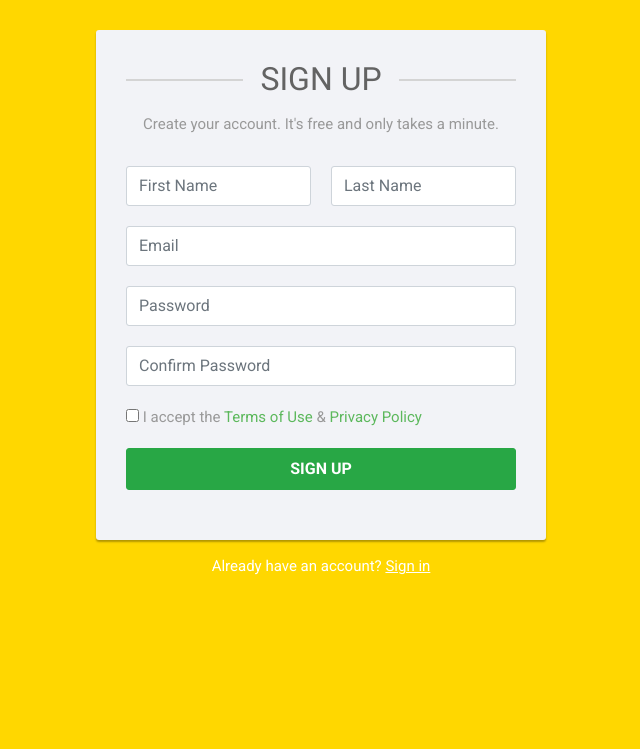
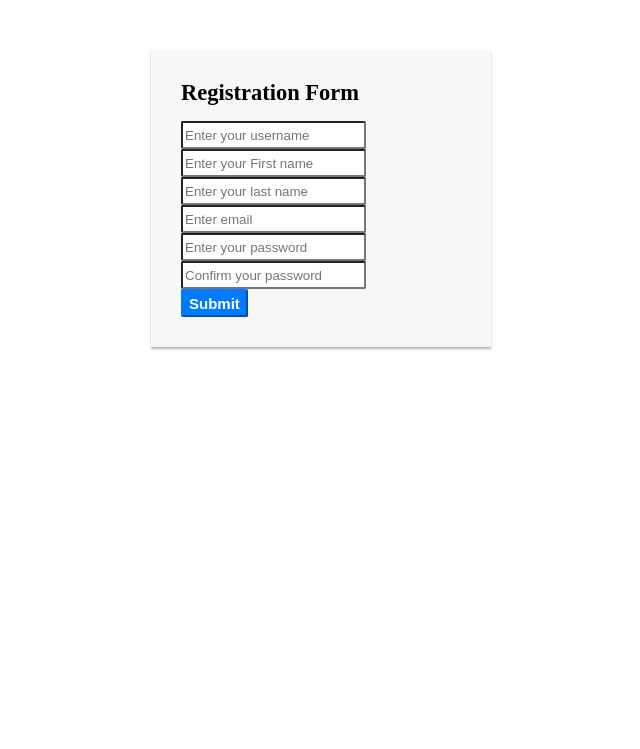
Before and after one commit to Aswin187/Static-Web, a Django app: page /signup/signup in a window 1280 px wide. Shown: the top 749 px of the page, without its empty margins (319-959 px from the left). Run offline with Django 3.2, Linux system fonts and the light colour scheme; some libraries are stand-ins or nearby versions.

Commit message:
first commit

```diff
--- a/project/signup/views.py
+++ b/project/signup/views.py
@@ -2,56 +2,49 @@ from django.contrib import messages, auth
 from django.contrib.auth.models import User
 from django.shortcuts import render, redirect
 
-# Create your views here.
-import signup
-
 
 def login(request):
     if request.method == 'POST':
-        first_name = request.POST["first_name"]
-        password = request.POST["password"]
-        user = auth.authenticate(first_name=first_name, password=password)
-
+        username = request.POST['username']
+        password = request.POST['password']
+        user = auth.authenticate(username=username, password=password)
         if user is not None:
             auth.login(request, user)
-            return  redirect('/')
-
+            return redirect('/')
         else:
-            messages.info(request, "Invalid Login")
-            return  redirect('login')
+            messages.info(request, "Invalid user")
+            return redirect('signup')
     return render(request, "login.html")
 
 
 def signup(request):
     if request.method == 'POST':
-        First_name = request.POST['First_name']
-        Last_name = request.POST['Last_name']
+        username = request.POST['username']
+        firstname = request.POST['first_name']
+        lastname = request.POST['last_name']
         email = request.POST['email']
-        Password = request.POST['Password']
-        Confirm_Password = request.POST['Confirm_Password']
-        if Password == Confirm_Password:
-            if User.objects.filter(first_name=First_name).exists():
-                messages.info(request, "First_name Existed")
-                return  redirect('signup')
+        password = request.POST['password']
+        cpassword = request.POST['password1']
+        if password == cpassword:
+            if User.objects.filter(username=username).exists():
+                messages.info(request, "username already taken")
+                return redirect('register')
             elif User.objects.filter(email=email).exists():
-                messages.info(request, "email Existed")
-                return  redirect('signup')
+                messages.info(request, 'email already taken')
+                return redirect('signup')
+
             else:
-                user = User.objects.create_user(username=First_name, first_name=First_name, last_name=Last_name,
-                                                email=email)
-
+                user = User.objects.create_user(username=username, password=password, email=email, first_name=firstname,
+                                                last_name=lastname)
                 user.save();
-                print("User Created")
-
-                return  redirect('login')
-
+                return redirect('login')
         else:
-            messages.info(request, "Password Incorrect")
+            messages.info(request, "passwords are not matching")
             return redirect('signup')
-        return  redirect('/')
+        return redirect('/')
     return render(request, "register.html")
 
 
 def logout(request):
     auth.logout(request)
-    return  redirect('/')
+    return redirect('/')
--- a/project/templates/register.html
+++ b/project/templates/register.html
@@ -1,138 +1,56 @@
-<!DOCTYPE html>
-<html lang="en">
+<html>
 <head>
-<meta charset="utf-8">
-<meta name="viewport" content="width=device-width, initial-scale=1, shrink-to-fit=no">
-<link rel="stylesheet" href="https://fonts.googleapis.com/css?family=Roboto:400,700">
-<title>Bootstrap Simple Registration Form</title>
-<link rel="stylesheet" href="https://stackpath.bootstrapcdn.com/bootstrap/4.5.0/css/bootstrap.min.css">
-<link rel="stylesheet" href="https://maxcdn.bootstrapcdn.com/font-awesome/4.7.0/css/font-awesome.min.css">
-<script src="https://code.jquery.com/jquery-3.5.1.min.js"></script>
-<script src="https://cdn.jsdelivr.net/npm/popper.js@1.16.0/dist/umd/popper.min.js"></script>
-<script src="https://stackpath.bootstrapcdn.com/bootstrap/4.5.0/js/bootstrap.min.js"></script>
+    <title>Registration</title>
     <style>
-body {
-	color: #fff;
-	background:gold;
-	font-family: 'Roboto', sans-serif;
-}
-.form-control {
-	height: 40px;
-	box-shadow: none;
-	color: #969fa4;
-}
-.form-control:focus {
-	border-color: #5cb85c;
-}
-.form-control, .btn {
-	border-radius: 3px;
-}
-.signup-form {
-	width: 450px;
-	margin: 0 auto;
-	padding: 30px 0;
+    .login-form {
+    width: 340px;
+    margin: 50px auto;
   	font-size: 15px;
 }
-.signup-form h2 {
-	color: #636363;
-	margin: 0 0 15px;
-	position: relative;
-	text-align: center;
-}
-.signup-form h2:before, .signup-form h2:after {
-	content: "";
-	height: 2px;
-	width: 30%;
-	background: #d4d4d4;
-	position: absolute;
-	top: 50%;
-	z-index: 2;
-}
-.signup-form h2:before {
-	left: 0;
-}
-.signup-form h2:after {
-	right: 0;
-}
-.signup-form .hint-text {
-	color: #999;
-	margin-bottom: 30px;
-	text-align: center;
-}
-.signup-form form {
-	color: #999;
-	border-radius: 3px;
+.login-form form {
     margin-bottom: 15px;
-	background: #f2f3f7;
+    background: #f7f7f7;
     box-shadow: 0px 2px 2px rgba(0, 0, 0, 0.3);
     padding: 30px;
 }
-.signup-form .form-group {
-	margin-bottom: 20px;
+.login-form h2 {
+    margin: 0 0 15px;
 }
-.signup-form input[type="checkbox"] {
-	margin-top: 3px;
-}
-.signup-form .btn {
-	font-size: 16px;
-	font-weight: bold;
-	min-width: 140px;
-	outline: none !important;
-}
-.signup-form .row div:first-child {
-	padding-right: 10px;
-}
-.signup-form .row div:last-child {
-	padding-left: 10px;
-}
-.signup-form a {
-	color: #fff;
-	text-decoration: underline;
-}
-.signup-form a:hover {
-	text-decoration: none;
-}
-.signup-form form a {
-	color: #5cb85c;
-	text-decoration: none;
-}
-.signup-form form a:hover {
-	text-decoration: underline;
+.form-control{
+    min-height: 28px;
+    border-radius: 2px;
 }
     </style>
 </head>
 <body>
-<div class="signup-form">
+<div class="login-form">
 <form action="signup" method="post">
     {% csrf_token %}
-		<h2>SIGN UP</h2>
-		<p class="hint-text">Create your account. It's free and only takes a minute.</p>
+    <h2 class="text-center">Registration Form</h2>
     <div class="form-group">
-			<div class="row">
-				<div class="col"><input type="text" class="form-control" name="First_name" placeholder="First Name" required="required"></div>
-				<div class="col"><input type="text" class="form-control" name="Last_name" placeholder="Last Name" required="required"></div>
-			</div>
+    <input type="text" name="username" class="form-control" placeholder="Enter your username" required="required"><BR>
     </div>
     <div class="form-group">
-        	<input type="email" class="form-control" name="email" placeholder="Email" required="required">
+    <input type="text" name="first_name" class="form-control" placeholder="Enter your First name" required="required"><BR>
     </div>
     <div class="form-group">
-            <input type="password" class="form-control" name="Password" placeholder="Password" required="required">
+    <input type="text" name="last_name" class="form-control" placeholder="Enter your last name" required="required"><BR>
     </div>
     <div class="form-group">
-            <input type="password" class="form-control" name="Confirm_Password" placeholder="Confirm Password" required="required">
+    <input type="email" name="email" class="form-control" placeholder="Enter email" required="required"><BR>
     </div>
     <div class="form-group">
-			<label class="form-check-label"><input type="checkbox" required="required"> I accept the <a href="#">Terms of Use</a> &amp; <a href="#">Privacy Policy</a></label>
+    <input type="password" name="password" class="form-control" placeholder="Enter your password" required="required"><BR>
     </div>
     <div class="form-group">
-            <button type="submit" class="btn btn-success btn-lg btn-block">SIGN UP</button>
+    <input type="password" name="password1" class="form-control" placeholder="Confirm your password"  required="required"><BR>
     </div>
+    <input type="submit" required="required" style="min-height:28px;background-color:blue;color:solid black; min-height: 28px;border-radius: 2px; font-size: 15px;font-weight: bold;    color: #fff;
+    background-color: #007bff;border-color: #007bff;">
 </form>
-    {% for msg in messages %}
-    {{msg}}
+    <div class="login-form">
+{% for i in messages %}
+<h2>{{i}}</h2>
 {% endfor %}
-	<div class="text-center">Already have an account? <a href="#">Sign in</a></div>
-</div>
  </body>
 </html>
```
Also changed, not shown: project/templates/login.html (+30 -107 lines). Lines whose indentation alone changed are shown as unchanged.
